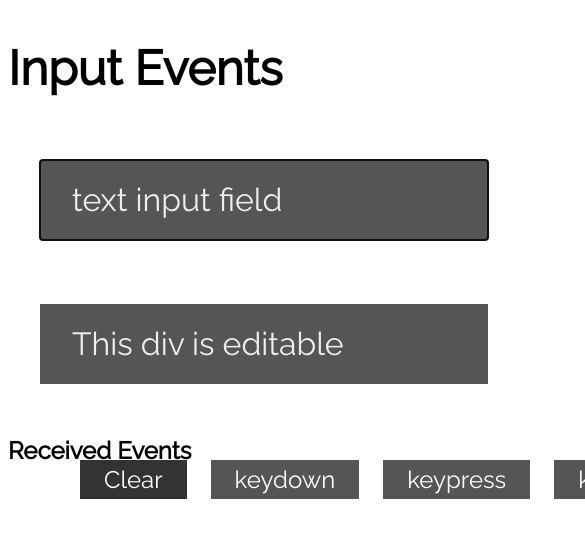
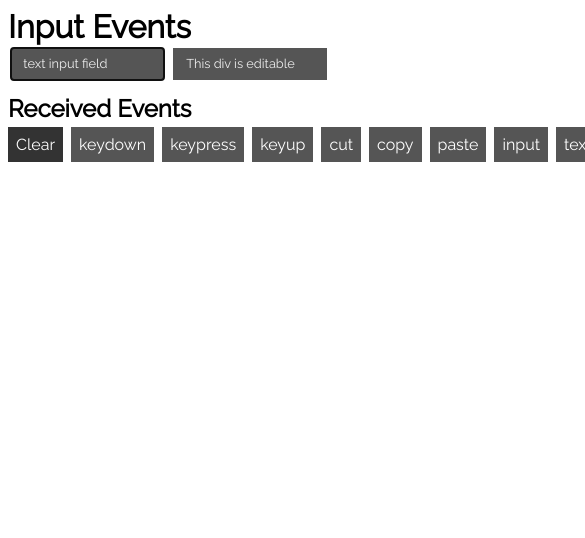
Before and after one commit to fpirsch/fpirsch.github.io, a plain HTML site: page events/input-events.html in a window 390 px wide. Shown: the top 538 px of the page, 585 px wide, since content can reach past the window. Drawn offline with Linux system fonts and the light colour scheme.

Commit message:
Add composition events

```diff
--- a/events/input-events.html
+++ b/events/input-events.html
@@ -1,11 +1,10 @@
-<!DOCTYPE html>
+<!doctype html>
 <html>
     <head>
         <meta charset="utf-8">
-        <meta http-equiv="X-UA-Compatible" content="IE=edge,chrome=1">
         <title>Input events</title>
         <meta name="description" content="">
-        <meta name="viewport" content="width=device-width">
+        <meta name="viewport" content="width=device-width, initial-scale=1">
         <link href='http://fonts.googleapis.com/css?family=Raleway' rel='stylesheet' type='text/css'>
         <link href='http://fonts.googleapis.com/css?family=Source+Code+Pro' rel='stylesheet' type='text/css'>
         <style>
@@ -15,6 +14,7 @@
                 vertical-align: middle;
                 font-size: 3em;
                 margin-right: 2em;
+                white-space: pre;
             }
             #text-input, #content-editable {
                 font-family: Raleway;   /* text input needs this */
@@ -26,12 +26,15 @@
                 margin: 1em;
                 padding: 0.5em 1em;
                 width: 12em;
+                max-width: 75vw;
                 line-height: 1.5em;
                 font-size: 200%;
                 max-height: 1.5em;
                 overflow-y: auto;
                 vertical-align: middle;
             }
+
+            #event-list { height: 2em; }
 
             .event {
                 margin: 0 0.5em;
@@ -77,6 +80,19 @@
             .button { margin-left: 3em; background-color: #333333; }
             .toggle { margin-left: 1em; background-color: #555555; }
             .toggle.off { background-color: #aaaaaa; }
+
+            @media (max-width: 540px) {
+                h1 { margin-top: 0; margin-bottom: 0; font-size: 2em; }
+                h2 { margin: 0.5em 0; }
+                #text-input, #content-editable {
+                    margin: 0.2em;
+                    font-size: 0.8em;
+                    width: 10em;
+                }
+                .button { margin-left: 0; }
+                .toggle { margin-left: 0.5em; }
+                .button, .toggle { padding: 0.5em; }
+            }
         </style>
     </head>
     <body>
@@ -84,15 +100,15 @@
         <input id="text-input" type="text" value="text input field" autocomplete="off">
         <div id="content-editable" contenteditable="">This div is editable</div>
 
-        <div>
-            <h2 id="header">Received Events <a id="clear" href="" class="button">Clear</a></h2>
-            <div id="timeline" class="timeline"></div>
-        </div>
+        <h2>Received Events</h2>
+        <div id="event-list"><a id="clear" href="" class="button">Clear</a></div>
+        <div id="timeline" class="timeline"></div>
 
         <script>
-            var events = ['keydown', 'keypress', 'keyup', 'cut', 'copy', 'paste', 'input', 'textinput'];
+            var events = ['keydown', 'keypress', 'keyup', 'cut', 'copy', 'paste', 'input', 'textinput', 'compositionstart', 'compositionend'];
             // Faire un autre set de propriétés pour cut, copy, paste
             // Mettre les propriétés par famille et les associer aux évènements dans events.
+            // Pour les évènements de composition, il y a que data
             var properties = [
                 'type', 'timeStamp', 'char', 'charCode', 'code', 'key', 'keyCode', 'which', 'location', 'altKey', 'ctrlKey', 'metaKey', 'shiftKey', 'repeat', 'isComposing'
             ];
@@ -101,7 +117,8 @@
                 charCode: "This attribute is deprecated; you should use 'key' instead, if available.",
                 keyCode: "This attribute is deprecated; you should use 'key' instead, if available.",
                 which: "This attribute is deprecated; you should use 'key' instead, if available.",
-                char: "This  has been dropped from DOM Level 3 Events. This is supported only on IE."
+                char: "This  has been dropped from DOM Level 3 Events. This is supported only on IE.",
+                locale: "Should no longer be used."
             };
 
 
@@ -145,7 +162,7 @@
                 eventList.appendChild(a);
                 eventsCaptured[eventName] = true;
             });
-            document.getElementById('header').appendChild(eventList);
+            document.getElementById('event-list').appendChild(eventList);
 
             document.getElementById('clear').addEventListener('click', function(event) {
                 event.preventDefault();
@@ -165,15 +182,19 @@
 
             function handler(event) {
                 //console.log(element.nodeName, event.type, event.target.nodeName, event);
-                timeline.insertAdjacentHTML('beforeend', eventTemplate(event));
+                timeline.insertAdjacentHTML('beforeend', ' ' + eventTemplate(event));
             }
 
             function eventTemplate(event) {
                 var c = eventsCaptured[event.type] ? '' : ' off';
                 var html = '<table class="event event-' + event.type + c +'">';
                 html += '<caption>' + (event.target.value || event.target.textContent) + '</caption>';
-                for(var i = 0; i < properties.length; i++) {
-                    var key = properties[i],
+                var props = properties;
+                if (event.type.slice(0, 11) === 'composition') { // TODO moche
+                    props = ['type', 'timeStamp', 'data', 'locale'];
+                }
+                for(var i = 0; i < props.length; i++) {
+                    var key = props[i],
                         value = event[key];
                         cssClass = '',
                         title = '';
```
